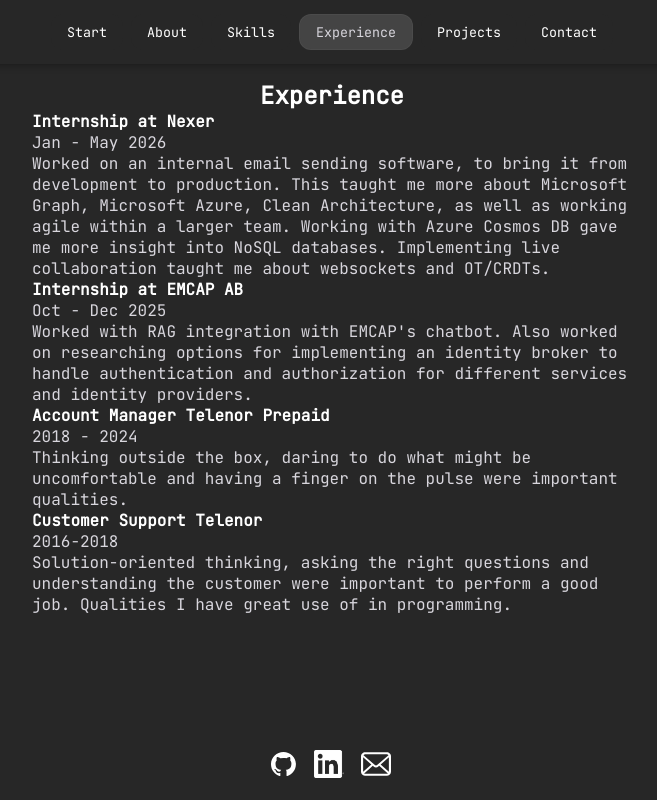
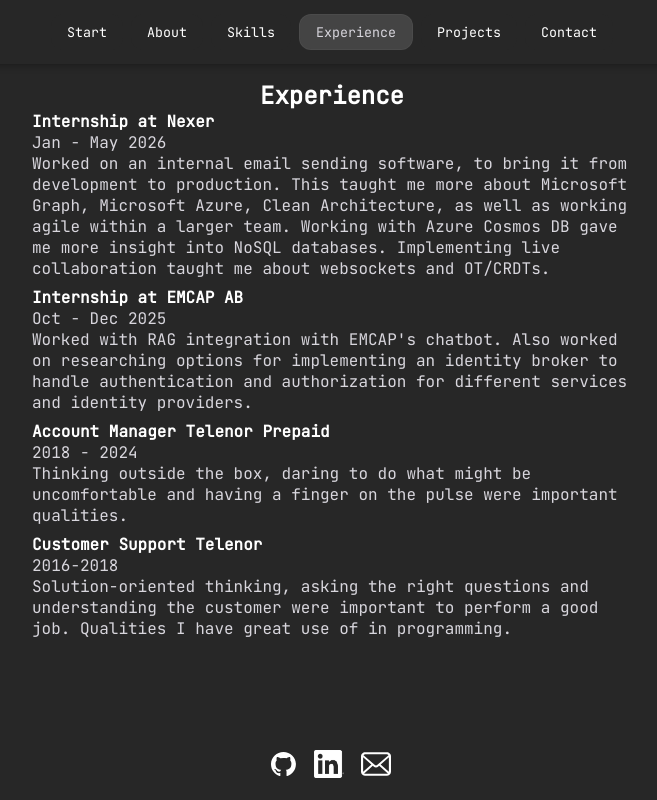
Before and after one commit to DefinitelyUnlikely/definitelyunlikely.github.io, a SvelteKit app in the folder portfolio/: page / in a window 1280 px wide. Both pictures are taken after a click on the button "Experience". Shown: the whole page, without its empty margins (308-965 px from the left). Built offline with nearby package versions, Linux system fonts and the light colour scheme.

Commit message:
add margin to exp text

```diff
--- a/portfolio/src/components/sections/experience/experience.svelte
+++ b/portfolio/src/components/sections/experience/experience.svelte
@@ -83,4 +83,8 @@
         height: 100%;
         width: 100%;
     }
+
+    .exp-text > div {
+        margin-bottom: 0.5rem;
+    }
 </style>
```
